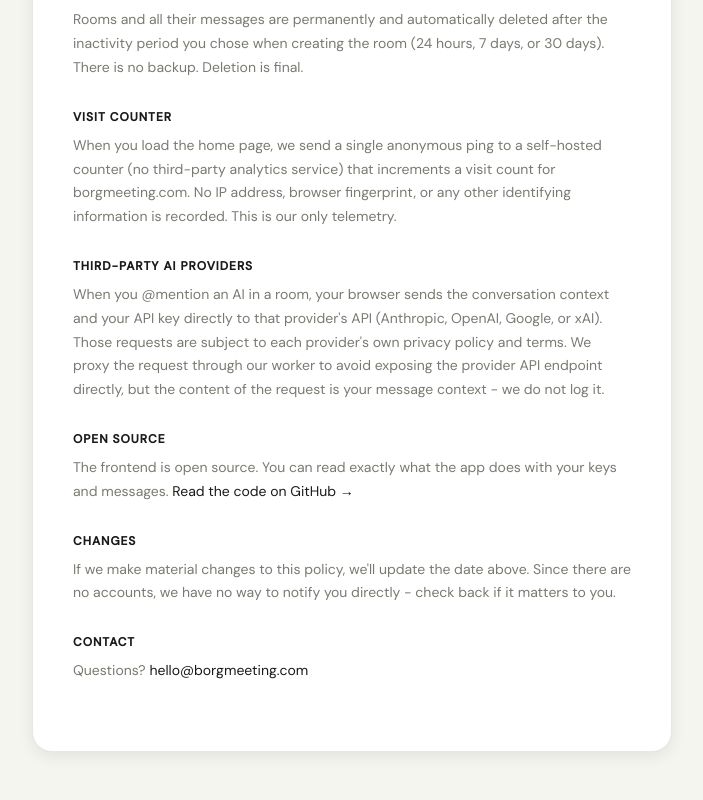
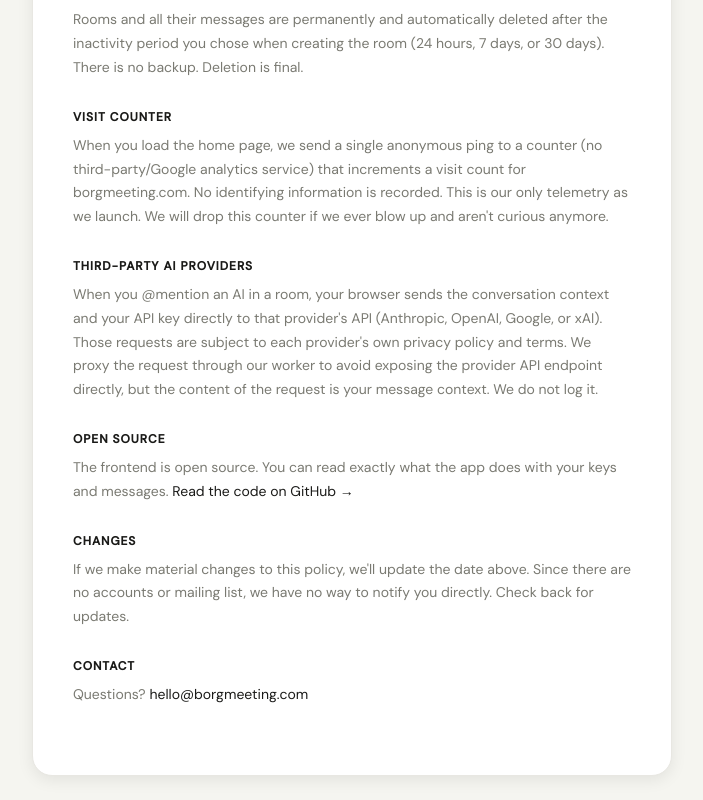
Before and after one commit to Digital-Physics/borgmeeting, a React (Vite) app: page /privacy in a window 1280 px wide. Shown: the part 727-1527 px from the top of the page, without its empty margins (288-991 px from the left). Before the commit the page ends 1503 px from the top, so only its background shows below. Built offline with nearby package versions, Linux system fonts and the light colour scheme; no server answers; a web font is replaced by a local one.

Commit message:
updated privacy policy3

```diff
--- a/src/pages/PrivacyPolicy.jsx
+++ b/src/pages/PrivacyPolicy.jsx
@@ -82,10 +82,10 @@ export default function PrivacyPolicy() {
 
         <Section title="Visit counter">
           <p>
-            When you load the home page, we send a single anonymous ping to a self-hosted
-            counter (no third-party analytics service) that increments a visit count for
-            borgmeeting.com. No IP address, browser fingerprint, or any other identifying
-            information is recorded. This is our only telemetry.
+            When you load the home page, we send a single anonymous ping to a
+            counter (no third-party/Google analytics service) that increments a visit count for
+            borgmeeting.com. No identifying information is recorded. This is our only telemetry as we launch.
+            We will drop this counter if we ever blow up and aren't curious anymore.
           </p>
         </Section>
 
@@ -95,7 +95,7 @@ export default function PrivacyPolicy() {
             and your API key directly to that provider's API (Anthropic, OpenAI, Google, or
             xAI). Those requests are subject to each provider's own privacy policy and terms.
             We proxy the request through our worker to avoid exposing the provider API endpoint
-            directly, but the content of the request is your message context - we do not log it.
+            directly, but the content of the request is your message context. We do not log it.
           </p>
         </Section>
 
@@ -113,8 +113,8 @@ export default function PrivacyPolicy() {
         <Section title="Changes">
           <p>
             If we make material changes to this policy, we'll update the date above.
-            Since there are no accounts, we have no way to notify you directly - check
-            back if it matters to you.
+            Since there are no accounts or mailing list, we have no way to notify you directly.
+            Check back for updates.
           </p>
         </Section>
 
```
